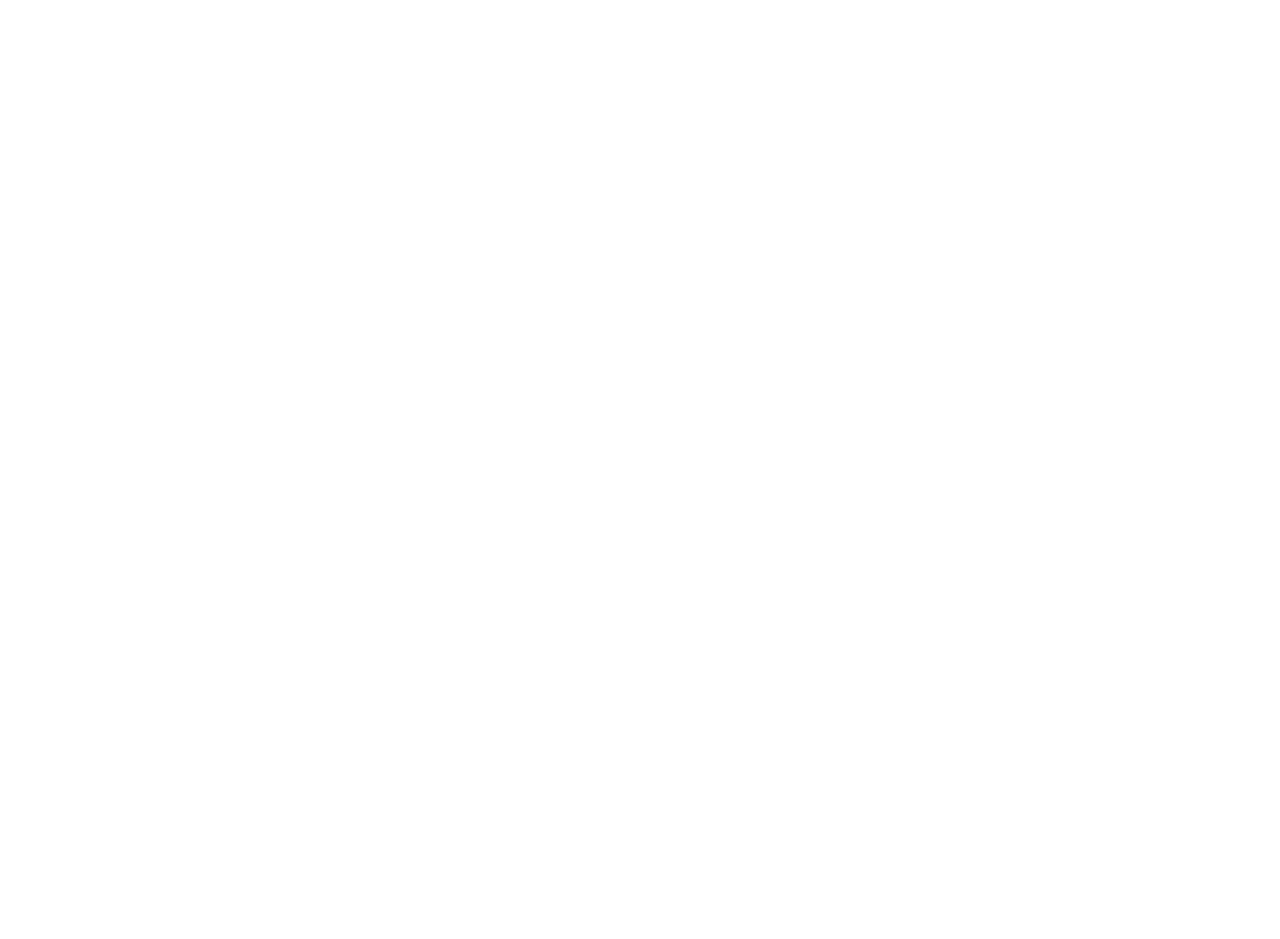
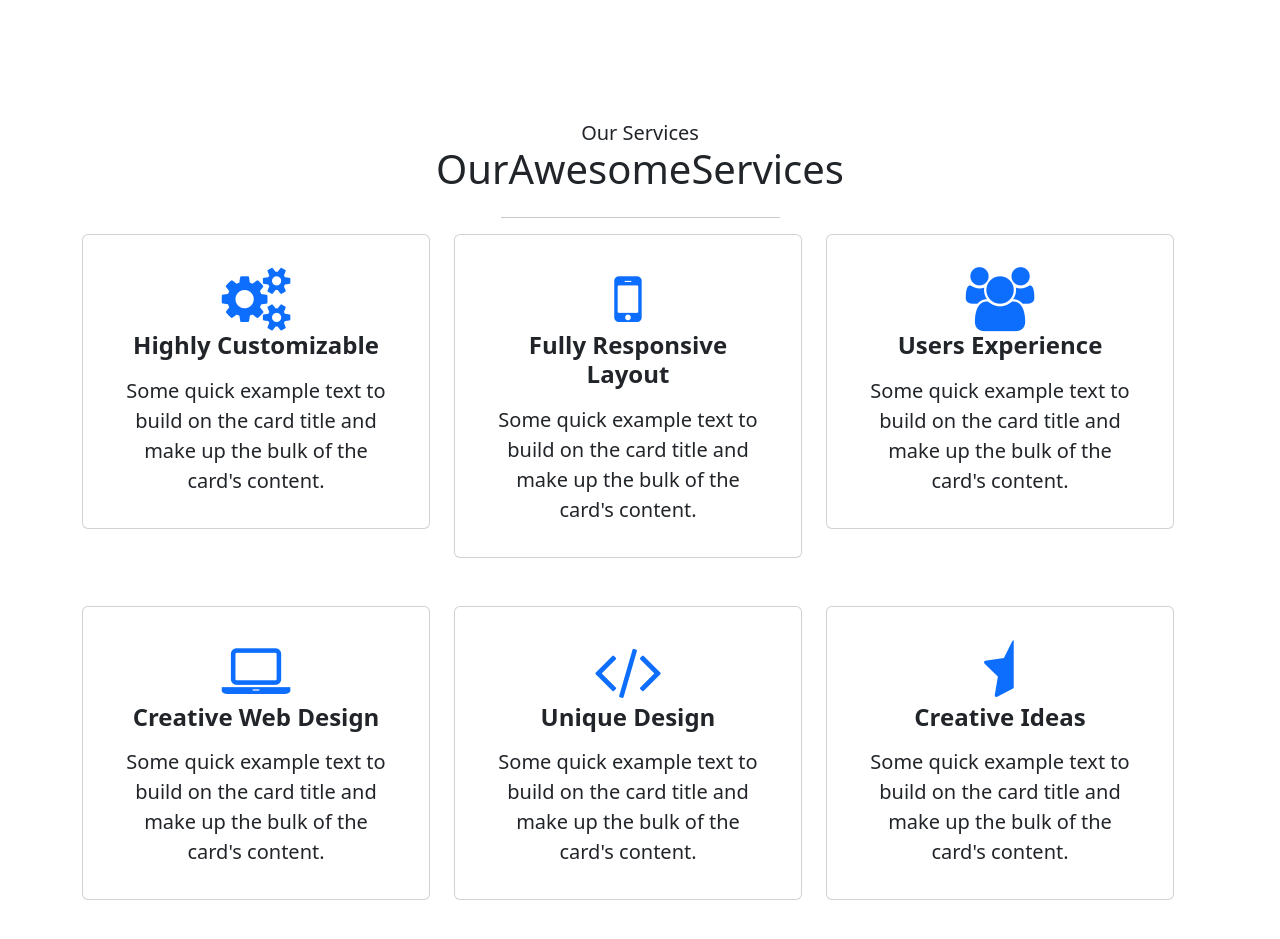
Before and after one commit to lahirukavinda365/mernwebsite, a React (Create React App) app in the folder frontend/: page / in a window 1280 px wide. Shown: the part 1100-2039 px from the top of the page. Before the commit the page ends 1173 px from the top, so only its background shows below. Built offline with nearby package versions, Linux system fonts and the light colour scheme.

Commit message:
Services component completed.

```diff
--- a/frontend/src/App.js
+++ b/frontend/src/App.js
@@ -3,6 +3,7 @@
 import About from './components/About';
 import Home from './components/Home';
 import Navbar from './components/Navbar';
+import Services from './components/Services';
 
 function App() {
   return (
@@ -10,6 +11,7 @@
       <Navbar />
       <Home />
       <About />
+      <Services />
     </>
   );
 }
--- /dev/null
+++ b/frontend/src/components/Services.jsx
@@ -0,0 +1,80 @@
+import React from 'react'
+
+const Services = () => {
+  return (
+    <div>
+        <section id="service">
+            <div className="container my-5 py-5">
+                <div className="row">
+                    <div className="col-12">
+                        <h3 className="fs-5 text-center mb-0">Our Services</h3>
+                        <h1 className="display-6 text-center mb-4">Our<b>Awesome</b>Services</h1>
+                        <hr className='w-25 mx-auto'/>
+                    </div>
+                    <div className="row">
+                        <div className="col-md-4">
+                            <div className="card p-3">
+                                <div className="card-body text-center">
+                                    <i className='fa fa-cogs fa-4x text-primary'></i>
+                                    <h5 className="card-title mb-3 fs-4 fw-bold">Highly Customizable</h5>
+                                    <p className="card-text lead">Some quick example text to build on the card title and make up the bulk of the card's content.</p>
+                                </div>
+                            </div>
+                        </div>
+                        <div className="col-md-4">
+                            <div className="card p-3">
+                                <div className="card-body text-center">
+                                    <i className='fa fa-mobile fa-4x text-primary'></i>
+                                    <h5 className="card-title mb-3 fs-4 fw-bold">Fully Responsive Layout</h5>
+                                    <p className="card-text lead">Some quick example text to build on the card title and make up the bulk of the card's content.</p>
+                                </div>
+                            </div>
+                        </div>
+                        <div className="col-md-4">
+                            <div className="card p-3">
+                                <div className="card-body text-center">
+                                    <i className='fa fa-users fa-4x text-primary'></i>
+                                    <h5 className="card-title mb-3 fs-4 fw-bold">Users Experience</h5>
+                                    <p className="card-text lead">Some quick example text to build on the card title and make up the bulk of the card's content.</p>
+                                </div>
+                            </div>
+                        </div>
+                    </div>
+                    <div className="row mt-5">
+                    <div className="col-md-4">
+                            <div className="card p-3">
+                                <div className="card-body text-center">
+                                    <i className='fa fa-laptop fa-4x text-primary'></i>
+                                    <h5 className="card-title mb-3 fs-4 fw-bold">Creative Web Design</h5>
+                                    <p className="card-text lead">Some quick example text to build on the card title and make up the bulk of the card's content.</p>
+                                </div>
+                            </div>
+                        </div>
+                        <div className="col-md-4">
+                            <div className="card p-3">
+                                <div className="card-body text-center">
+                                    <i className='fa fa-code fa-4x text-primary'></i>
+                                    <h5 className="card-title mb-3 fs-4 fw-bold">Unique Design</h5>
+                                    <p className="card-text lead">Some quick example text to build on the card title and make up the bulk of the card's content.</p>
+
+                                </div>
+                            </div>
+                        </div>
+                        <div className="col-md-4">
+                            <div className="card p-3">
+                                <div className="card-body text-center">
+                                    <i className='fa fa-star-half fa-4x text-primary'></i>
+                                    <h5 className="card-title mb-3 fs-4 fw-bold">Creative Ideas</h5>
+                                    <p className="card-text lead">Some quick example text to build on the card title and make up the bulk of the card's content.</p>
+                                </div>
+                            </div>
+                        </div>
+                    </div>
+                </div>
+            </div>
+        </section>
+    </div>
+  )
+}
+
+export default Services
```
